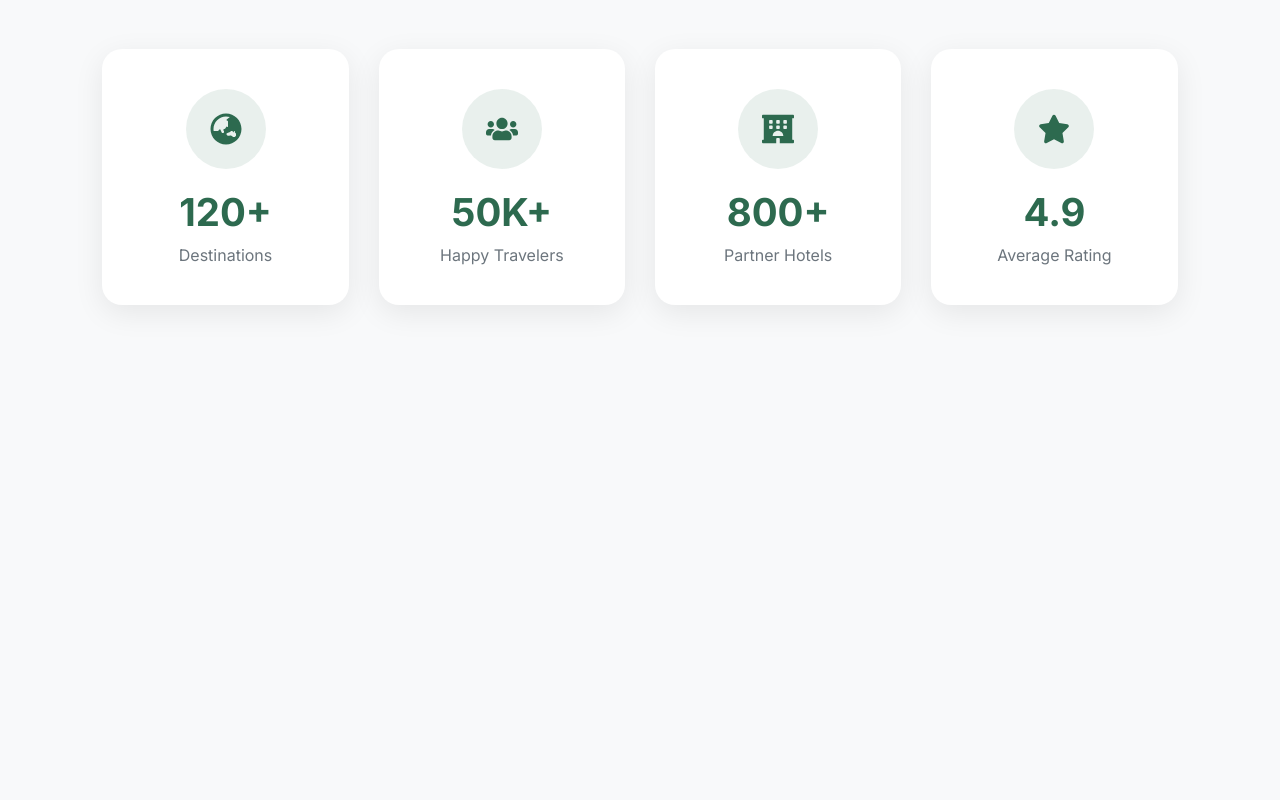
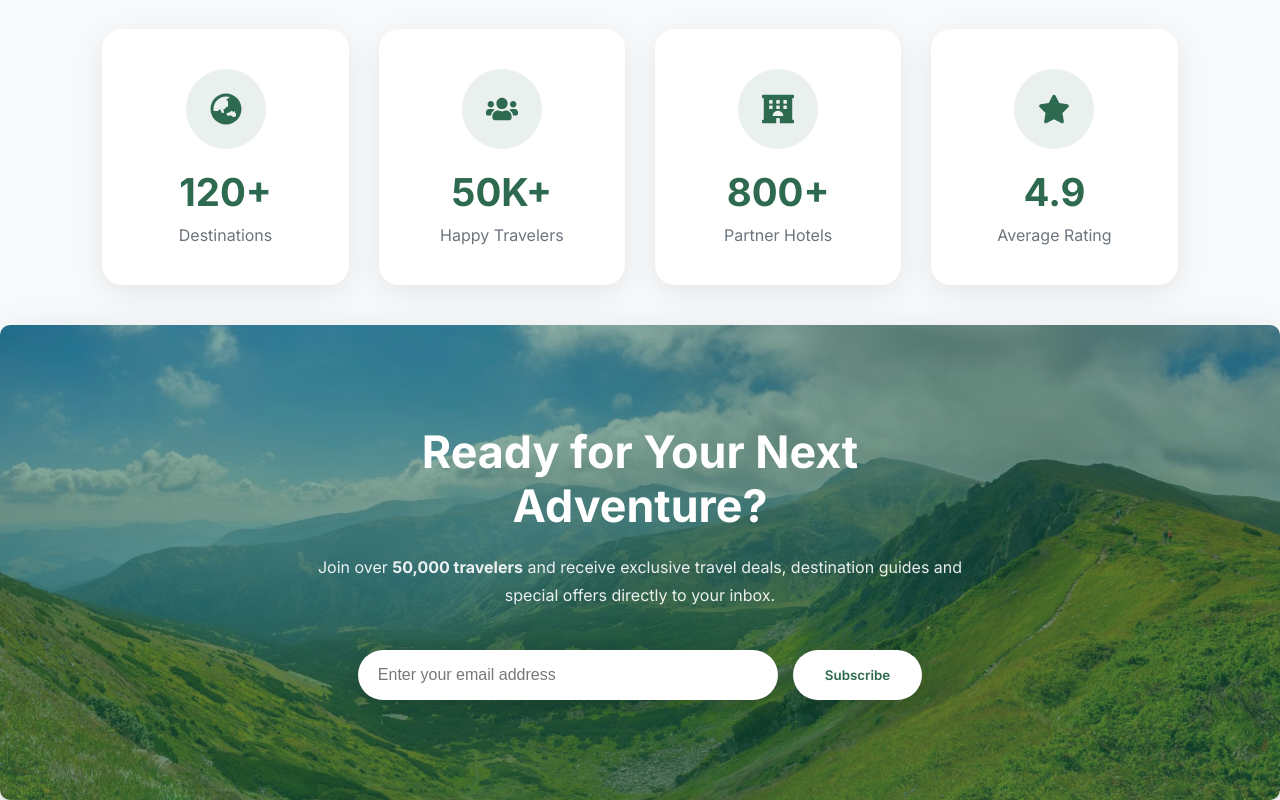
Before and after one commit to Devika-Subhash/WanderNest-, a React (Vite) app: page / in a window 1280 px wide. Shown: the part 4011-4811 px from the top of the page. Before the commit the page ends 4416 px from the top, so only its background shows below. Built offline with nearby package versions, Linux system fonts and the light colour scheme.

Commit message:
Add newsletter section to homepage

```diff
--- /dev/null
+++ b/src/components/Newsletter/Newsletter.css
@@ -0,0 +1,71 @@
+.newsletter{
+    padding: 100px 8%;
+    background:
+        linear-gradient(rgba(22,92,67,.50), rgba(22,92,67,.60)),
+        url("../../assets/images/newsletter-bg.jpg");
+
+    background-size: cover;
+    background-position: center;
+    background-repeat: no-repeat;
+    border-radius:10px;
+    overflow:hidden;
+    color: white;
+    text-align: center;
+    box-shadow: 0 15px 40px rgba(0,0,0,0.15);
+
+}
+
+.newsletter-content{
+    max-width:700px;
+    margin:auto;
+}
+
+.newsletter h2{
+    font-size:2.8rem;
+    margin-bottom:20px;
+}
+
+.newsletter p{
+    line-height:1.8;
+    margin-bottom:40px;
+    color:rgba(255,255,255,.9);
+}
+
+.newsletter-form{
+    display:flex;
+    justify-content:center;
+    gap:15px;
+    flex-wrap:wrap;
+}
+
+.newsletter-form input{
+    width:420px;
+    max-width:100%;
+    padding:16px 20px;
+    border:none;
+    border-radius:60px;
+    outline:none;
+    font-size:1rem;
+    box-shadow:0 8px 20px rgba(0,0,0,.12);
+}
+
+.newsletter-form button{
+    padding:16px 32px;
+    border:none;
+    border-radius:60px;
+    background:white;
+    color:var(--primary);
+    font-weight:600;
+    cursor:pointer;
+    transition:.3s;
+    box-shadow:0 8px 20px rgba(0,0,0,.12);
+}
+
+.newsletter-form button:hover{
+    transform:translateY(-3px);
+    background:#f3f3f3;
+}
+
+.newsletter-form input::placeholder{
+    color:#777;
+}
--- /dev/null
+++ b/src/components/Newsletter/Newsletter.jsx
@@ -0,0 +1,34 @@
+import "./Newsletter.css";
+
+function Newsletter() {
+  return (
+    <section className="newsletter">
+
+      <div className="newsletter-content">
+
+        <h2>Ready for Your Next Adventure?</h2>
+
+        <p>
+          Join over <strong>50,000 travelers</strong> and receive exclusive travel
+          deals, destination guides and special offers directly to your inbox.
+        </p>
+
+        <form className="newsletter-form">
+
+          <input
+            type="email"
+            placeholder="Enter your email address"
+          />
+
+          <button type="submit">
+            Subscribe
+          </button>
+
+        </form>
+
+      </div>
+    </section>
+  );
+}
+
+export default Newsletter;
--- a/src/components/Statistics/Statistics.css
+++ b/src/components/Statistics/Statistics.css
@@ -1,5 +1,5 @@
 .statistics{
-    padding:100px 8%;
+    padding:80px 8% 40px;
     background:var(--background);
 }
 
--- a/src/pages/Home.jsx
+++ b/src/pages/Home.jsx
@@ -4,6 +4,7 @@ import PopularDestinations from "../components/PopularDestinations/PopularDestin
 import WhyChoose from "../components/WhyChoose/WhyChoose";
 import Testimonials from "../components/Testimonials/Testimonials";
 import Statistics from "../components/Statistics/Statistics";
+import Newsletter from "../components/Newsletter/Newsletter";
 function Home() {
   return (
     <>
@@ -13,6 +14,7 @@ function Home() {
       <WhyChoose />
       <Testimonials />
       <Statistics />
+      <Newsletter />
     </>
   );
 }
```
Also changed, not shown: src/assets/images/newsletter-bg.jpg (added).
